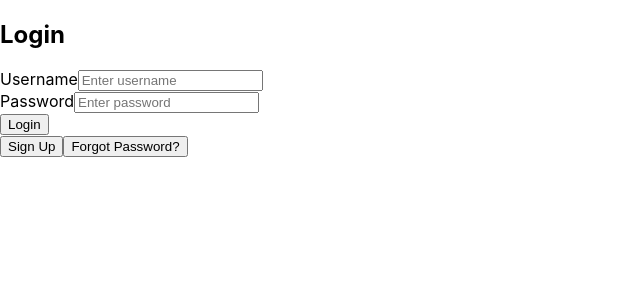
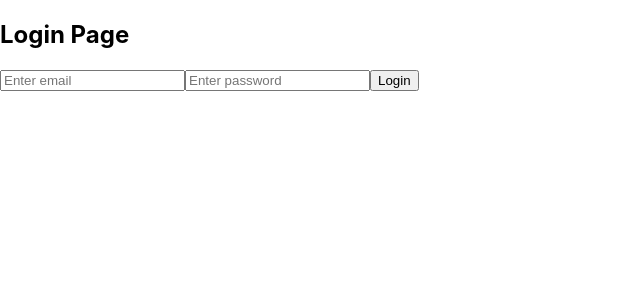
Before and after one commit to EricChang01/ECE461L-Project, a React (Create React App) app in the folder client/: page /my-login in a window 1280 px wide. Shown: the top 300 px of the page, without its empty margins (0-640 px from the left). Built offline with nearby package versions, Linux system fonts and the light colour scheme.

Commit message:
Create login and register page. Mock requests and responses using the Postman.

```diff
--- a/client/package.json
+++ b/client/package.json
@@ -9,6 +9,7 @@
     "@testing-library/user-event": "^13.5.0",
     "react": "^19.0.0",
     "react-dom": "^19.0.0",
+    "react-router-dom": "^7.2.0",
     "react-scripts": "5.0.1",
     "web-vitals": "^2.1.4"
   },
--- a/client/src/App.js
+++ b/client/src/App.js
@@ -1,25 +1,17 @@
-import logo from './logo.svg';
-import './App.css';
+import React from "react";
+import { BrowserRouter as Router, Route, Routes } from "react-router-dom";
+import MyLogin from "./components/MyLogin";
+import MyRegister from "./components/MyRegister";
 
 function App() {
-  return (
-    <div className="App">
-      <header className="App-header">
-        <img src={logo} className="App-logo" alt="logo" />
-        <p>
-          Edit <code>src/App.js</code> and save to reload.
-        </p>
-        <a
-          className="App-link"
-          href="https://reactjs.org"
-          target="_blank"
-          rel="noopener noreferrer"
-        >
-          Learn React
-        </a>
-      </header>
-    </div>
-  );
+    return (
+        <Router>
+            <Routes>
+                <Route path="/my-login" element={<MyLogin />} />
+                <Route path="/my-register" element={<MyRegister />} />
+            </Routes>
+        </Router>
+    );
 }
 
 export default App;
--- a/client/src/Login.js
+++ /dev/null
@@ -1,43 +0,0 @@
-import { useState } from "react";
-
-function LoginPage() {
-  const [username, setUsername] = useState("");
-  const [password, setPassword] = useState("");
-
-  const handleSubmit = (e) => {
-    e.preventDefault();
-    alert(`Logging in as: ${username}`);
-  };
-
-  return (
-    <div>
-      <h2>Login</h2>
-      <form onSubmit={handleSubmit}>
-        <div>
-          <label>Username</label>
-          <input
-            type="text"
-            value={username}
-            onChange={(e) => setUsername(e.target.value)}
-            placeholder="Enter username"
-          />
-        </div>
-        <div>
-          <label>Password</label>
-          <input
-            type="password"
-            value={password}
-            onChange={(e) => setPassword(e.target.value)}
-            placeholder="Enter password"
-          />
-        </div>
-        <button type="submit">Login</button>
-      </form>
-
-      <button>Sign Up</button>
-      <button>Forgot Password?</button>
-    </div>
-  );
-}
-
-export default LoginPage;
--- /dev/null
+++ b/client/src/components/MyLogin.js
@@ -0,0 +1,48 @@
+import React, { useState } from "react";
+
+const MyLogin = () => {
+    const [email, setEmail] = useState("");
+    const [password, setPassword] = useState("");
+    const [message, setMessage] = useState("");
+
+    const handleLogin = async (e) => {
+        e.preventDefault();
+        console.log("Logging in with:", email, password); // Debug log
+
+        try {
+            const response = await fetch("https://8ff9617e-04fd-4196-8703-cc4fee040511.mock.pstmn.io/api/auth/login", {
+                method: "POST",
+                headers: { "Content-Type": "application/json" },
+                body: JSON.stringify({ email, password }),
+            });
+
+            const data = await response.json();
+            console.log("Server Response:", data); // Debug log
+
+            if (response.status === 200) {
+                setMessage(`✅ Success: ${data.message}`);
+            } else if (response.status === 401) {
+                setMessage(`❌ Error: ${data.message}`);
+            } else {
+                setMessage(`⚠️ Unexpected Error: ${data.message || "Something went wrong"}`);
+            }
+        } catch (error) {
+            console.error("API Error:", error);
+            setMessage("❌ Network Error: Unable to reach the server.");
+        }
+    };
+
+    return (
+        <div>
+            <h2>Login Page</h2>
+            <form onSubmit={handleLogin}>
+                <input type="email" value={email} onChange={(e) => setEmail(e.target.value)} placeholder="Enter email" required />
+                <input type="password" value={password} onChange={(e) => setPassword(e.target.value)} placeholder="Enter password" required />
+                <button type="submit">Login</button>
+            </form>
+            <p>{message}</p> {/* Show success/error messages */}
+        </div>
+    );
+};
+
+export default MyLogin;
--- /dev/null
+++ b/client/src/components/MyRegister.js
@@ -0,0 +1,37 @@
+/*
+Send registration data to the Postman Mock API (api/auth/register)
+*/
+
+import React, { useState } from "react";
+
+const MyRegister = () => {
+    const [username, setUsername] = useState("");
+    const [email, setEmail] = useState("");
+    const [password, setPassword] = useState("");
+
+    const handleRegister = async (e) => {
+        e.preventDefault();
+        const response = await fetch("https://8ff9617e-04fd-4196-8703-cc4fee040511.mock.pstmn.io/api/auth/register", {
+            method: "POST",
+            headers: { "Content-Type": "application/json" },
+            body: JSON.stringify({ username, email, password }),
+        });
+
+        const data = await response.json();
+        console.log("Server Response:", data);
+    };
+
+    return (
+        <div>
+            <h2>New Registration Page</h2>
+            <form onSubmit={handleRegister}>
+                <input type="text" value={username} onChange={(e) => setUsername(e.target.value)} placeholder="Enter username" required />
+                <input type="email" value={email} onChange={(e) => setEmail(e.target.value)} placeholder="Enter email" required />
+                <input type="password" value={password} onChange={(e) => setPassword(e.target.value)} placeholder="Enter password" required />
+                <button type="submit">Sign Up</button>
+            </form>
+        </div>
+    );
+};
+
+export default MyRegister;
--- a/client/src/index.js
+++ b/client/src/index.js
@@ -1,14 +1,13 @@
 import React from 'react';
 import ReactDOM from 'react-dom/client';
 import './index.css';
-import App from './App';
-import LoginPage from './Login';
+import App from './App';  // Ensure you're importing App correctly
 import reportWebVitals from './reportWebVitals';
 
 const root = ReactDOM.createRoot(document.getElementById('root'));
 root.render(
   <React.StrictMode>
-    <LoginPage />
+    <App />  {/* Replaces <LoginPage /> with <App /> */}
   </React.StrictMode>
 );
 
```
Also changed, not shown: 1 other file (tests, documents, lock files or other folders).
